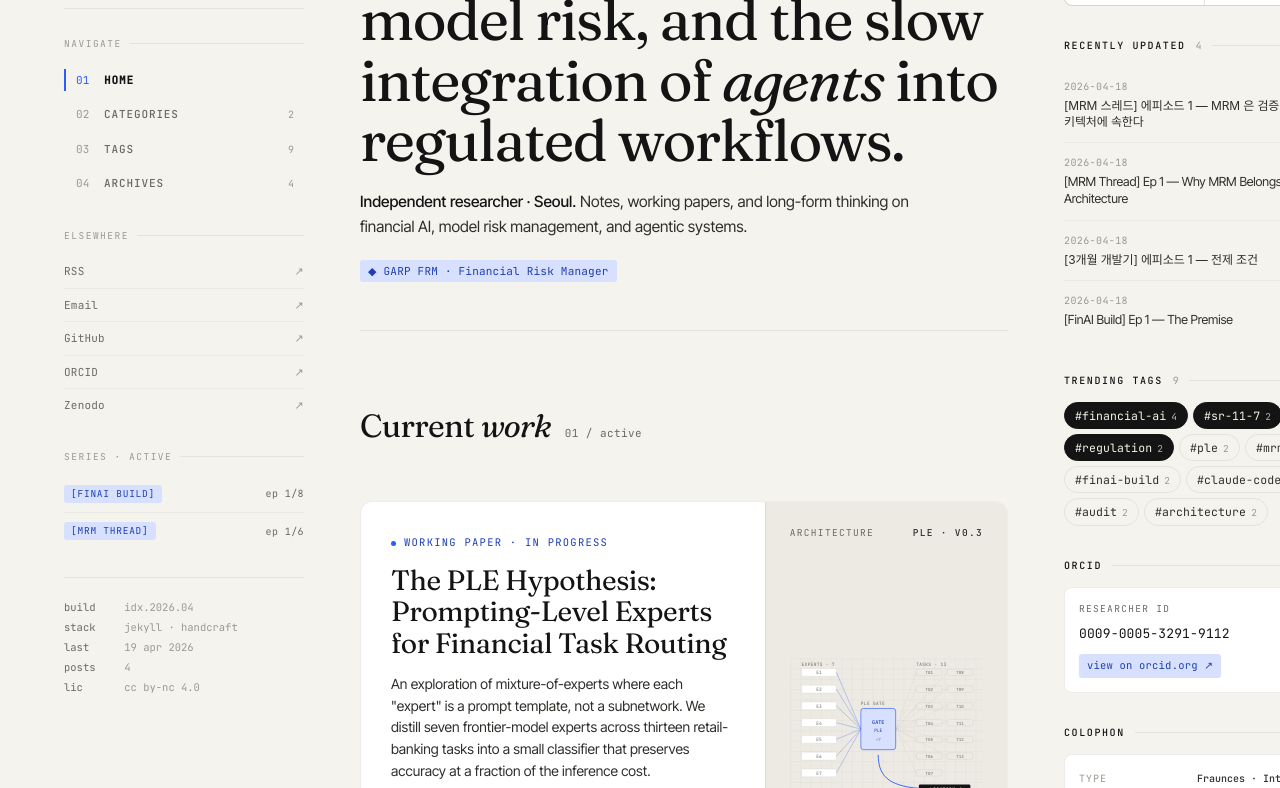
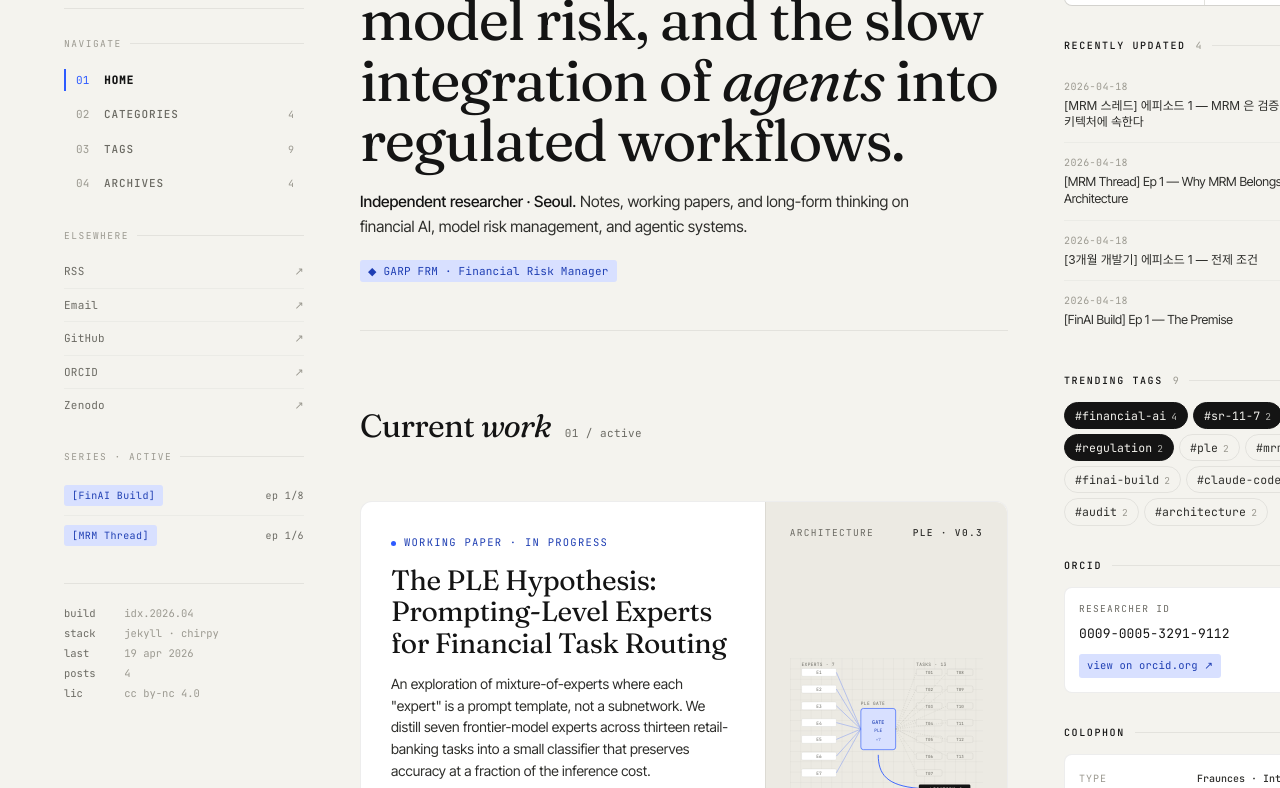
Before and after one commit to bluethestyle/bluethestyle.github.io, a Jekyll site: the page built from index.html, in a window 1280 px wide. Shown: the part 313-1101 px from the top of the page. Built offline with Jekyll 4.4.1, drawn with Linux system fonts in a browser that asks for light colours; some web fonts are replaced.

Commit message:
fix(sidebar): categories count 2\u21924 (include planned), series tag preserve case, stack label 'chirpy'
Three small alignments to the prototype screenshot:

1. CATEGORIES count: the sidebar was showing 2 because
   site.categories.size only counts categories that have posts.
   The /categories/ page renders 4 cards (2 active + 2 planned
   empty placeholders Field Notes/Commentary). Added +2 so the
   sidebar count matches the page.

2. [FinAI Build] / [MRM Thread] series tags were being forced
   all-uppercase by .bts-series-mini .cat text-transform. The
   prototype preserves the mixed case. Dropped the rule and
   tightened the pill styling (10px, 0.04em).

3. 'stack' label reverted to 'jekyll \u00b7 chirpy' per prototype —
   I'd changed it to 'handcraft' after moving off Chirpy gem,
   but the prototype spec wants the 'chirpy' label kept as-is.

Co-Authored-By: Claude Opus 4.7 (1M context) <noreply@anthropic.com>

```diff
--- a/_includes/sidebar.html
+++ b/_includes/sidebar.html
@@ -15,7 +15,14 @@
     </div>
   </div>
 
-  {%- assign cat_count  = site.categories | size -%}
+  {%- comment -%}
+    Categories count includes planned-but-empty placeholder
+    categories (Field Notes, Commentary) so the sidebar matches
+    what the /categories/ page actually renders. Keep in sync
+    with the planned_cats list in categories.html.
+  {%- endcomment -%}
+  {%- assign planned_count = 2 -%}
+  {%- assign cat_count  = site.categories | size | plus: planned_count -%}
   {%- assign tag_count  = site.tags | size -%}
   {%- assign post_count = site.posts | size -%}
 
@@ -65,7 +72,7 @@
   {%- comment -%} ── Build stats (prototype format) ─────── {%- endcomment -%}
   <div class="bts-kv">
     <div><span class="k">build</span> idx.{{ site.time | date: "%Y.%m" }}</div>
-    <div><span class="k">stack</span> jekyll · handcraft</div>
+    <div><span class="k">stack</span> jekyll · chirpy</div>
     <div><span class="k">last</span> {{ site.time | date: "%-d %b %Y" | downcase }}</div>
     <div><span class="k">posts</span> {{ post_count }}</div>
     <div><span class="k">lic</span> cc by-nc 4.0</div>
--- a/assets/css/site.css
+++ b/assets/css/site.css
@@ -291,10 +291,10 @@ body {
 }
 .bts-series-mini a.bts-series-row:last-child { border-bottom: 0; }
 .bts-series-mini .cat {
-  font-family: var(--mono); font-size: 9.5px;
-  letter-spacing: 0.08em; text-transform: uppercase;
+  font-family: var(--mono); font-size: 10px;
+  letter-spacing: 0.04em;
   color: var(--accent-ink); background: var(--accent-soft);
-  padding: 2px 7px; border-radius: 3px;
+  padding: 3px 8px; border-radius: 3px;
 }
 .bts-series-mini .prog {
   font-family: var(--mono); font-size: 10px;
```
